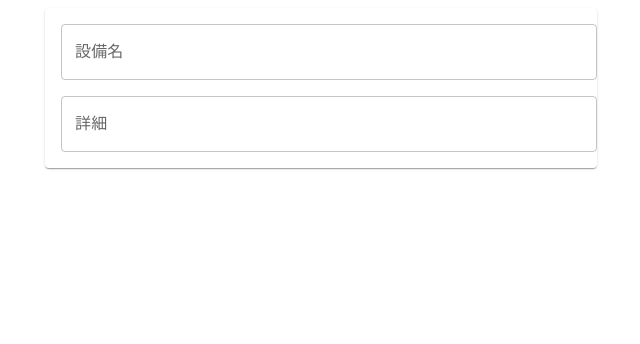
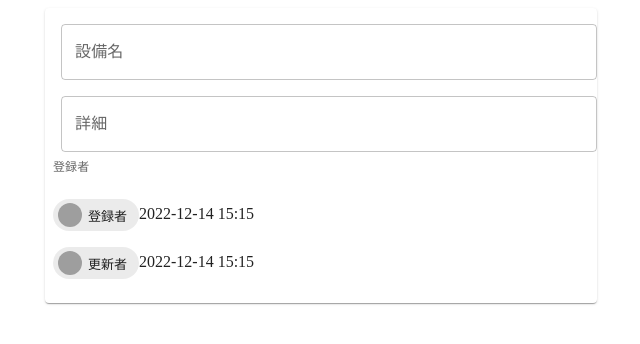
Before and after one commit to canopus-m-satoshi/react-typescript-app, a React app: page / in a window 1280 px wide. Shown: the top 344 px of the page, without its empty margins (319-959 px from the left). Built offline with nearby package versions, Linux system fonts and the light colour scheme; grey boxes are pictures that could not be loaded.

Commit message:
added dayjs  and markuped input area

```diff
--- a/package.json
+++ b/package.json
@@ -14,6 +14,7 @@
     "@emotion/styled": "^11.10.5",
     "@mui/icons-material": "^5.11.0",
     "@mui/material": "^5.11.0",
+    "dayjs": "^1.11.7",
     "eslint-config-prettier": "^8.5.0",
     "eslint-plugin-prettier": "^4.2.1",
     "react": "^18.2.0",
--- a/src/components/Facility.tsx
+++ b/src/components/Facility.tsx
@@ -1,5 +1,13 @@
-import { Container, Paper, TextField } from '@mui/material';
+import {
+  Avatar,
+  Chip,
+  Container,
+  InputLabel,
+  Paper,
+  TextField,
+} from '@mui/material';
 import { styled } from '@mui/material/styles';
+import dayjs from 'dayjs';
 import React from 'react';
 
 const RootContainer = styled(Container)(({ theme }) => ({
@@ -18,6 +26,25 @@ const Facility: React.FC = () => {
       <PpaperForm>
         <TextField label="設備名" fullWidth />
         <TextField label="詳細" fullWidth multiline />
+        <InputLabel shrink>登録者</InputLabel>
+        <p>
+          <Chip
+            label="登録者"
+            avatar={
+              <Avatar src="https://avatars.githubusercontent.com/u/58695418?v=4" />
+            }
+          />
+          {dayjs(new Date()).format('YYYY-MM-DD HH:mm')}
+        </p>
+        <p>
+          <Chip
+            label="更新者"
+            avatar={
+              <Avatar src="https://avatars.githubusercontent.com/u/58695418?v=4" />
+            }
+          />
+          {dayjs(new Date()).format('YYYY-MM-DD HH:mm')}
+        </p>
       </PpaperForm>
     </RootContainer>
   );
```
Also changed, not shown: 1 other file (tests, documents, lock files or other folders).
